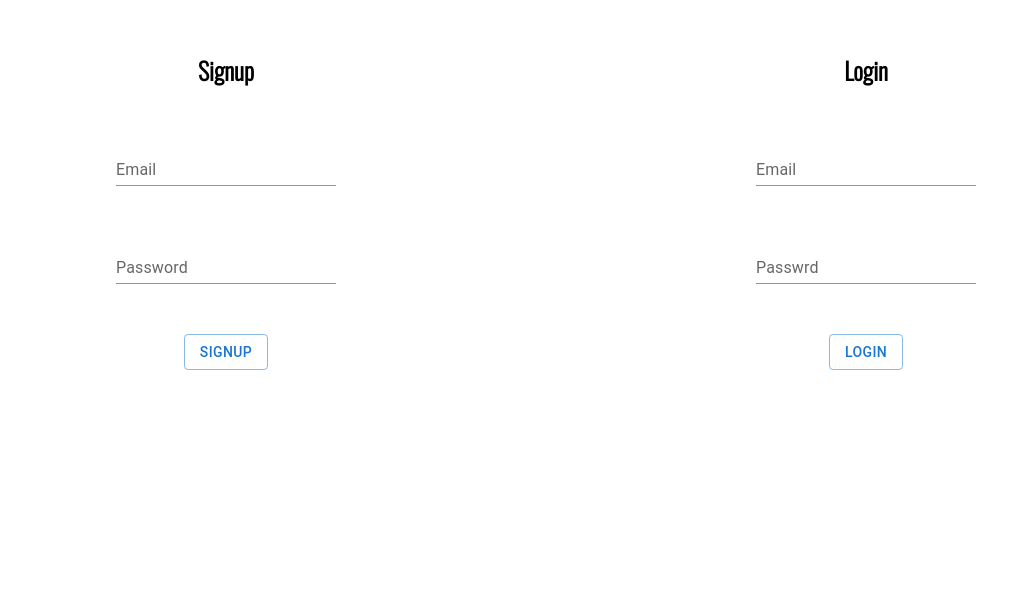
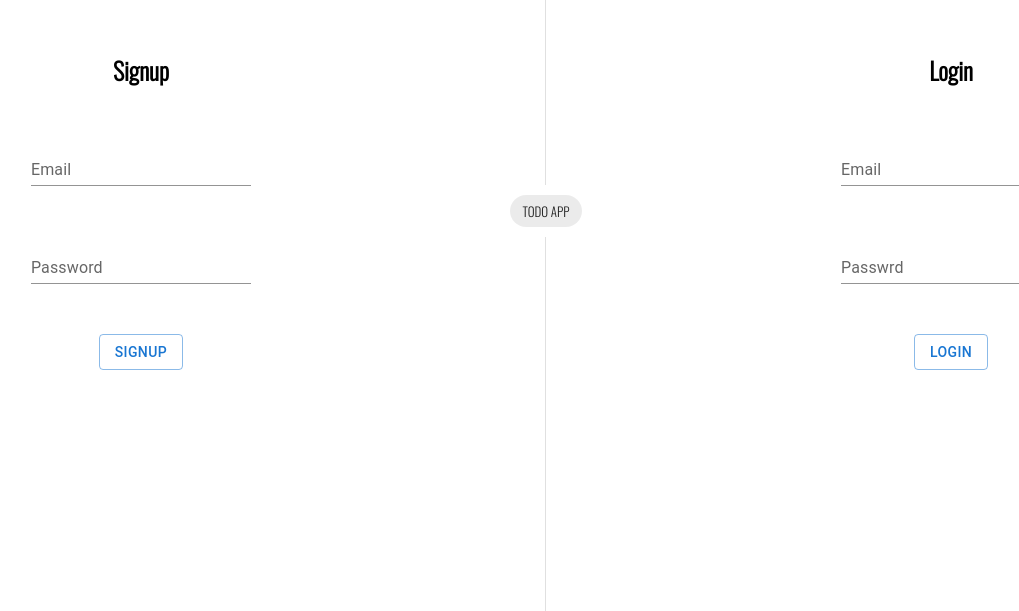
Before and after one commit to i-umairkhan/todo_app, a React (Create React App) app: page / in a window 1280 px wide. Shown: the part 189-800 px from the top of the page, without its empty margins (94-1113 px from the left). Built offline with nearby package versions, Linux system fonts and the light colour scheme.

Commit message:
added divider

```diff
--- a/src/Pages/Auth/Auth.jsx
+++ b/src/Pages/Auth/Auth.jsx
@@ -3,11 +3,15 @@ import Login from "../../Component/Login/Login";
 import "./Auth.scss";
 import React from "react";
 import { Link } from "react-router-dom";
+import { Chip, Divider } from "@mui/material";
 
 const Auth = () => {
   return (
     <div className="auth">
       <SignUp />
+      <Divider orientation="vertical" variant="middlei">
+        <Chip label="TODO APP" />
+      </Divider>
       <Login />
     </div>
   );
```
